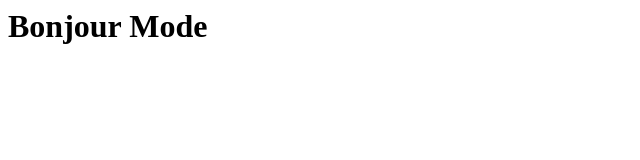
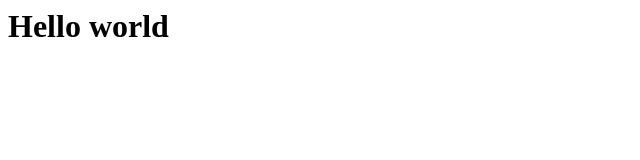
Before and after one commit to simokarr/csi3x40_labs, a plain HTML site: page lab01/index.html in a window 1280 px wide. Shown: the whole page, without its empty margins (0-640 px from the left). Drawn offline with Linux system fonts and the light colour scheme.

Commit message:
Revert "error commit"

```diff
--- a/lab01/index.html
+++ b/lab01/index.html
@@ -1 +1 @@
-<h1>Bonjour Mode</h1>
+<h1>Hello world</h1>
```
